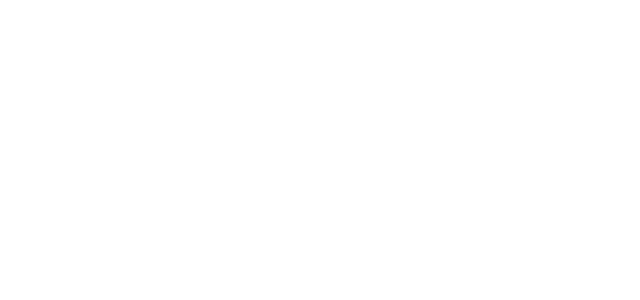
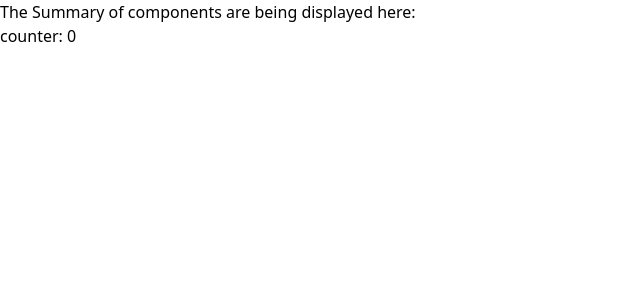
Before and after one commit to muhammad-hamza-liaqat/multi-page-application, a React (Vite) app: page /summary in a window 1280 px wide. Before the commit this address had no page. Shown: the top 300 px of the page, without its empty margins (0-640 px from the left). Built offline with nearby package versions, Linux system fonts and the light colour scheme.

Commit message:
useContext

```diff
--- a/src/components/Summary.jsx
+++ b/src/components/Summary.jsx
@@ -1,8 +1,16 @@
-import React from 'react'
+import React, { useContext } from 'react'
+import CounterContext from '../context/CounterContext'
 
 export default function Summary() {
+    const { count } = useContext(CounterContext)
     return (
         <>
+            <div className="main">
+                <p>The Summary of components are being displayed here:</p>
+                <div className="counterDiv">
+                    <p> counter: {count} </p>
+                </div>
+            </div>
 
         </>
     )
--- /dev/null
+++ b/src/pages/SummaryPage.jsx
@@ -0,0 +1,12 @@
+import React from 'react'
+import Summary from '../components/Summary'
+
+const SummaryPage = () => {
+    return (
+        <>
+            <Summary />
+        </>
+    )
+}
+
+export default SummaryPage
--- a/src/providers/CounterProvider.jsx
+++ b/src/providers/CounterProvider.jsx
@@ -1,8 +1,12 @@
-import React, { useState } from "react";
+import React, { useEffect, useState } from "react";
 import CounterContext from "../context/CounterContext";
 
 export const CounterProvider = ({ children }) => {
     const [count, setCount] = useState(0);
+    //
+    useEffect(() => {
+        console.log("value changed")
+    }, [count])
 
     const increase = () => {
         setCount((prevCount) => prevCount + 1);
--- a/src/routes/MyAppRoutes.jsx
+++ b/src/routes/MyAppRoutes.jsx
@@ -2,11 +2,13 @@
 import { Routes, Route } from "react-router-dom";
 import Home from "../pages/Home";
 import CounterPage from "../pages/CounterPage";
+import SummaryPage from "../pages/SummaryPage";
 const MyAppRoutes = () => {
     return (
         <Routes>
             <Route path="/" element={<Home />} />
             <Route path="/counter" element={<CounterPage />} />
+            <Route path="/summary" element={<SummaryPage />} />
         </Routes>
     )
 }
```
